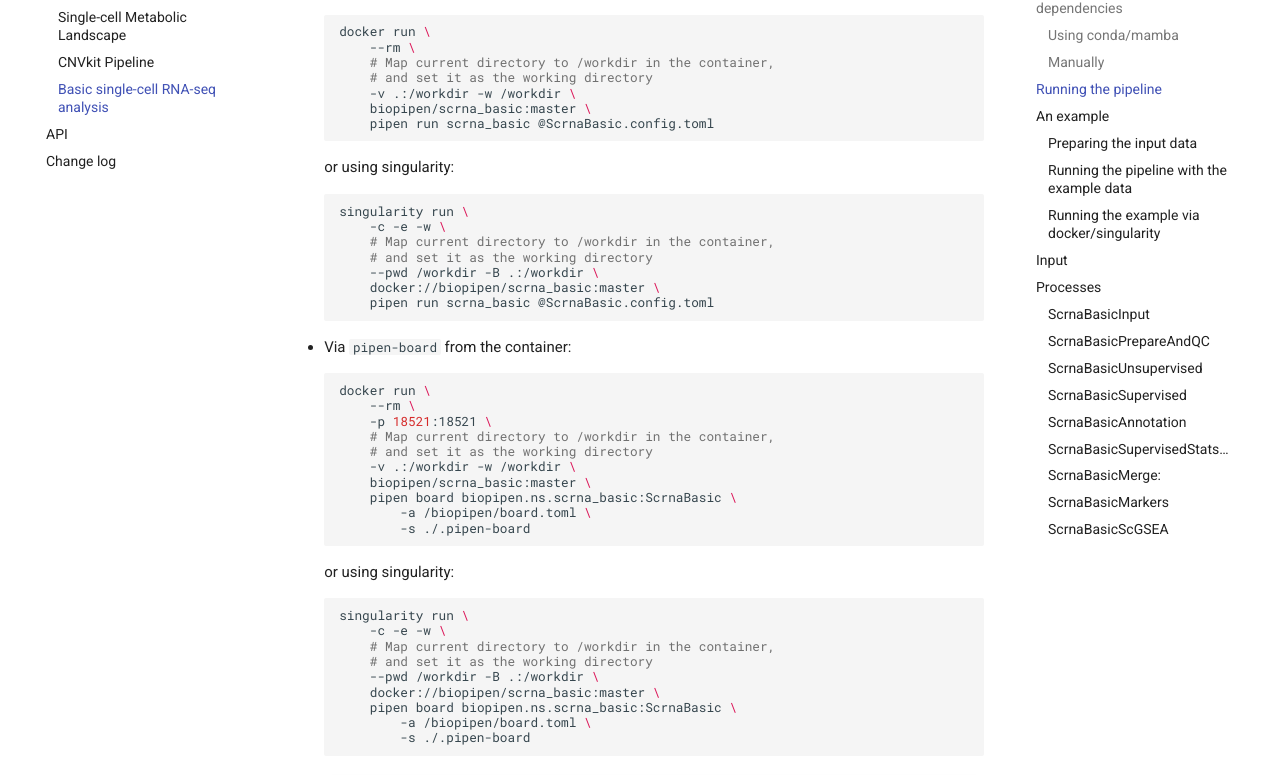
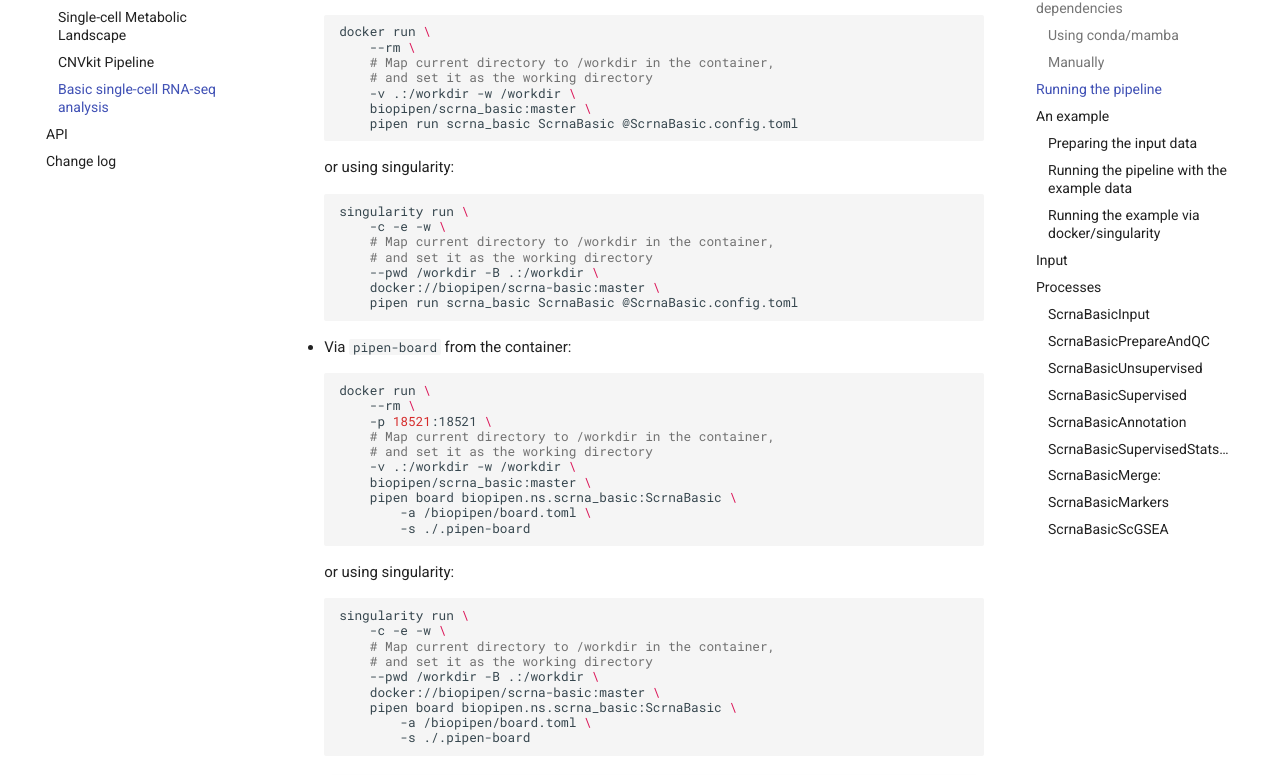
Before and after one commit to pwwang/biopipen, an MkDocs documentation site: the page built from docs/pipelines/scrna_basic.md, in a window 1280 px wide and 1400 px high, scrolled down 2302 px. Shown: the part 145-920 px from the top of the window. Built offline with MkDocs 1.6.1 and Material for MkDocs 9.7.7, drawn with Linux system fonts in a browser that asks for light colours; comment, search, counter and statistics services are not loaded; some of the changed text lies outside the part shown.

Commit message:
📝 [scrna_basic] Fix docs

````diff
--- a/docs/pipelines/scrna_basic.md
+++ b/docs/pipelines/scrna_basic.md
@@ -121,7 +121,7 @@ The pipeline can be run directly with `pipen` from the command line or via the `
         # and set it as the working directory
         -v .:/workdir -w /workdir \
         biopipen/scrna_basic:master \
-        pipen run scrna_basic @ScrnaBasic.config.toml
+        pipen run scrna_basic ScrnaBasic @ScrnaBasic.config.toml
     ```
 
     or using singularity:
@@ -132,8 +132,8 @@ The pipeline can be run directly with `pipen` from the command line or via the `
         # Map current directory to /workdir in the container,
         # and set it as the working directory
         --pwd /workdir -B .:/workdir \
-        docker://biopipen/scrna_basic:master \
-        pipen run scrna_basic @ScrnaBasic.config.toml
+        docker://biopipen/scrna-basic:master \
+        pipen run scrna_basic ScrnaBasic @ScrnaBasic.config.toml
     ```
 
 - Via `pipen-board` from the container:
@@ -159,7 +159,7 @@ The pipeline can be run directly with `pipen` from the command line or via the `
         # Map current directory to /workdir in the container,
         # and set it as the working directory
         --pwd /workdir -B .:/workdir \
-        docker://biopipen/scrna_basic:master \
+        docker://biopipen/scrna-basic:master \
         pipen board biopipen.ns.scrna_basic:ScrnaBasic \
             -a /biopipen/board.toml \
             -s ./.pipen-board
@@ -269,7 +269,7 @@ docker run \
     --rm \
     -v .:/workdir -w /workdir \
     biopipen/scrna_basic:master \
-    pipen run scrna_basic @ScrnaBasic.config.toml
+    pipen run scrna_basic ScrnaBasic @ScrnaBasic.config.toml
 ```
 
 or using singularity:
@@ -278,8 +278,8 @@ or using singularity:
 singularity run \
     -c -e -w \
     --pwd /workdir -B .:/workdir \
-    docker://biopipen/scrna_basic:master \
-    pipen run scrna_basic @ScrnaBasic.config.toml
+    docker://biopipen/scrna-basic:master \
+    pipen run scrna_basic ScrnaBasic @ScrnaBasic.config.toml
 ```
 
 You can also run the pipeline via `pipen-board` from the container, and run it inside the container:
@@ -300,7 +300,7 @@ or using singularity:
 singularity run \
     -c -e -w \
     --pwd /workdir -B .:/workdir \
-    docker://biopipen/scrna_basic:master \
+    docker://biopipen/scrna-basic:master \
     pipen board biopipen.ns.scrna_basic:ScrnaBasic \
         -a /biopipen/board.toml \
         -s ./.pipen-board
````
Also changed, not shown: 3 other files.
